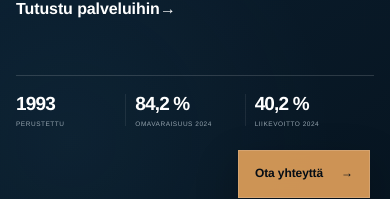
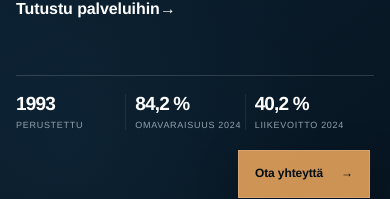
Before and after one commit to Jambovisuaalit/jkp-group-website, a Next.js app: page / in a window 390 px wide. Shown: the part 626-825 px from the top of the page. Built offline with nearby package versions, Linux system fonts and the light colour scheme; no server answers.

Commit message:
Fix 390px proof label readability

```diff
--- a/app/globals.css
+++ b/app/globals.css
@@ -246,7 +246,7 @@ button, a { -webkit-tap-highlight-color: transparent; }
   top: -220px;
   border: 1px solid rgba(214,154,88,.16);
   border-radius: 50%;
-  box-shadow: 0 0 0 42px rgba(214,154,88,.015);
+  box-shadow: inset 0 0 0 38px rgba(214, 154, 88, 0.035), 0 0 80px rgba(214,154,88,0.06);
 }
 .hero-visual::after {
   content: "33 VUOTTA  /  SUORA VASTUU";
@@ -777,7 +777,7 @@ a.property-card:hover { transform: translateY(-4px); box-shadow: var(--shadow-so
   .hero h1, .subhero h1 { font-size:44px; }
   .hero-lead, .subhero p { font-size:16px; }
   .proof-row strong { font-size:19px; }
-  .proof-row span { font-size:6.5px; }
+  .proof-row span { font-size:9px; }
 }
 
 @media (prefers-reduced-motion: reduce) {
```
